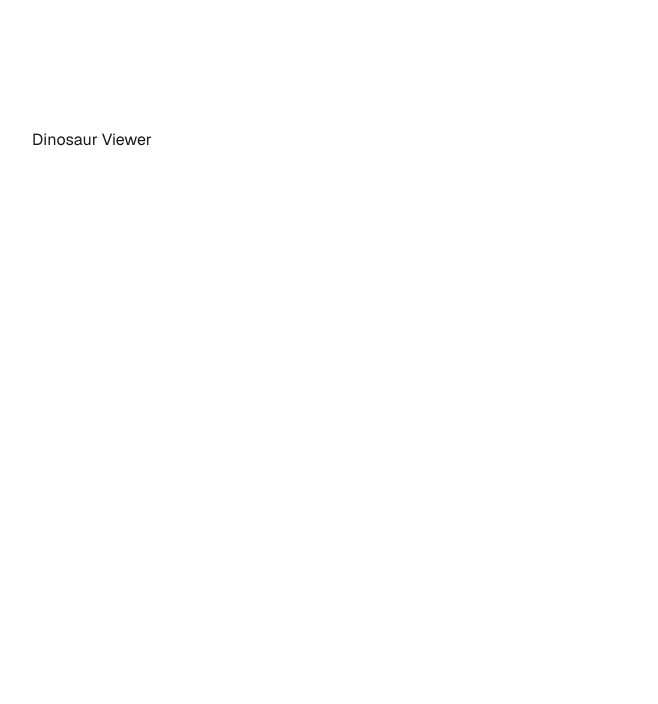
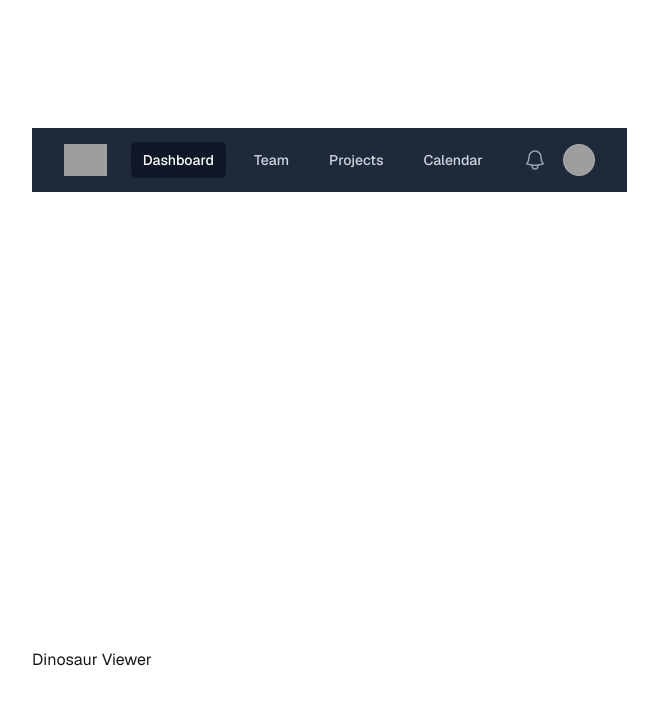
Before and after one commit to wongkj/dinosaur-viewer, a Next.js app: page / in a window 1280 px wide. Shown: the top 704 px of the page, without its empty margins (288-946 px from the left). Built offline with nearby package versions, Linux system fonts and the light colour scheme; grey boxes are pictures that could not be loaded.

Commit message:
fix: Adding the navbar to the page

```diff
--- a/src/app/page.tsx
+++ b/src/app/page.tsx
@@ -1,9 +1,11 @@
 import Image from "next/image";
+import { Navbar } from "./_components/Navbar/Navbar";
 
 export default function Home() {
   return (
     <div className="flex flex-col flex-1 items-center justify-center bg-zinc-50 font-sans dark:bg-black">
       <main className="flex flex-1 w-full max-w-3xl flex-col items-center justify-between py-32 px-16 bg-white dark:bg-black sm:items-start">
+        <Navbar />
         <h1>Dinosaur Viewer</h1>
       </main>
     </div>
```
